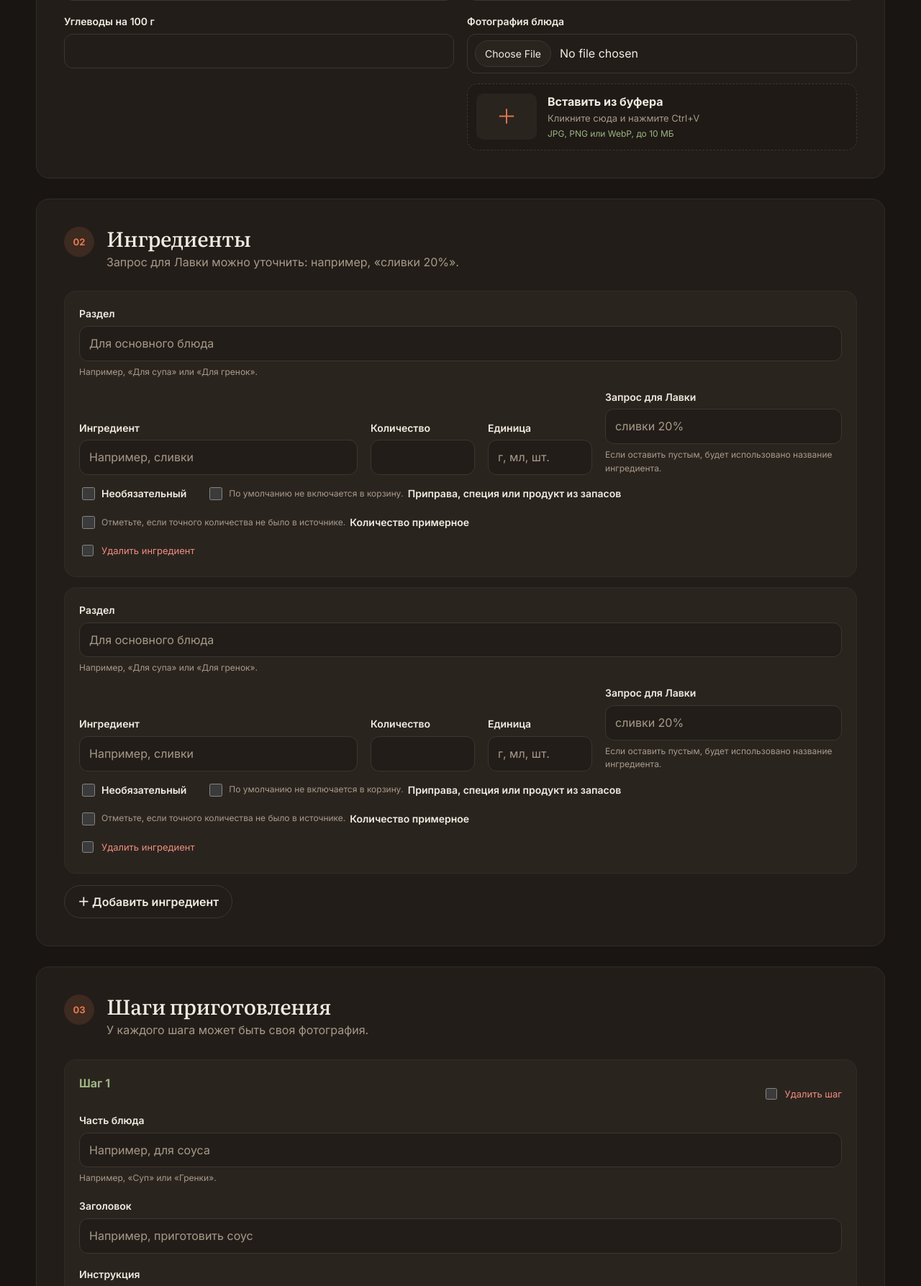
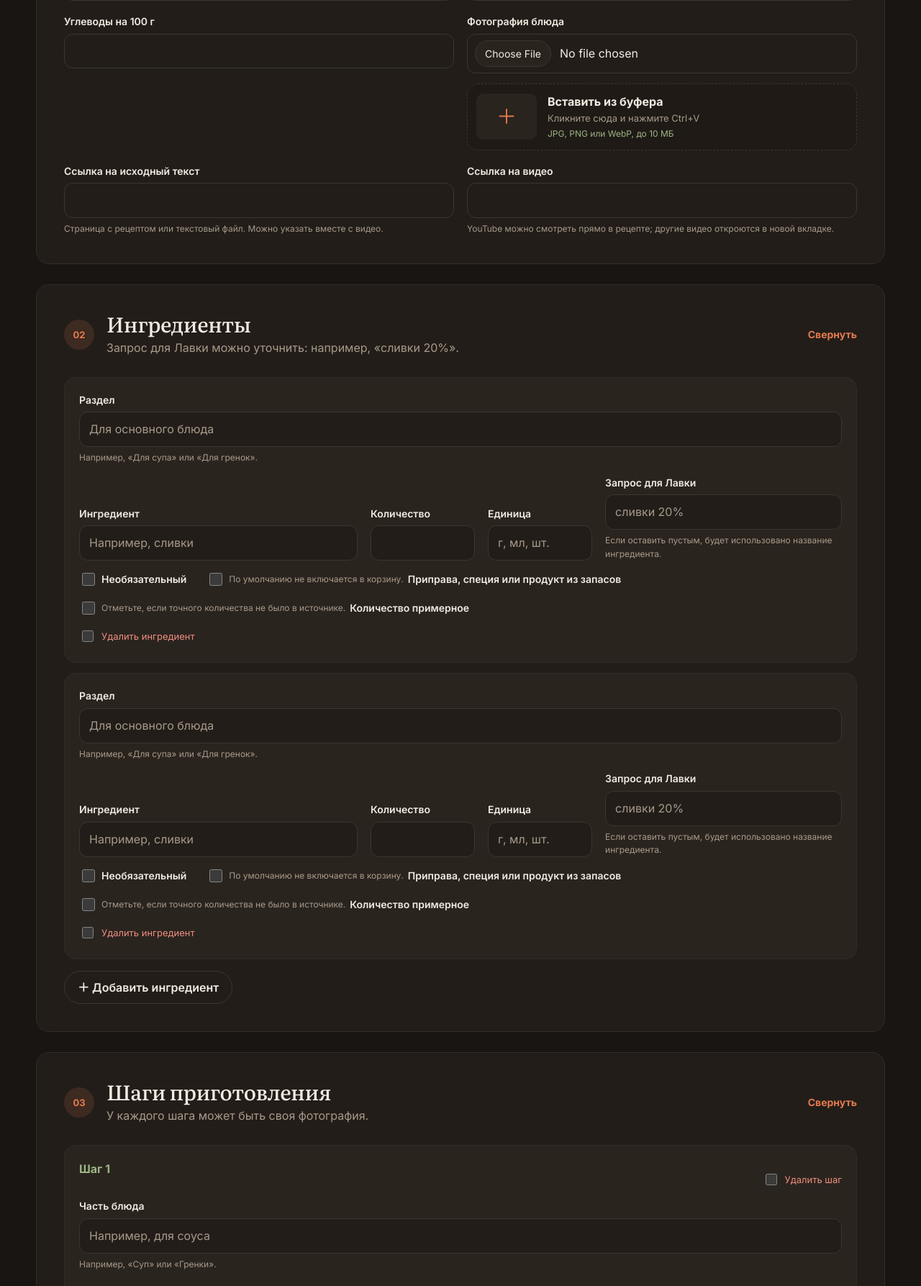
Before and after one commit to pechatov/recipes, a Django app: page /recipes/new/ in a window 1280 px wide. Shown: the part 1382-3169 px from the top of the page at 72% size. Run offline with Django 5.2, Linux system fonts and the light colour scheme; the visitor is signed in with stand-in values (Sample User, id 1); data comes from the database, SQL or seed files in the repository; data that the repository does not hold is empty.

Commit message:
Text and video link and foldable categories (#20)

```diff
--- a/recipes/forms.py
+++ b/recipes/forms.py
@@ -49,7 +49,13 @@ class RecipeForm(forms.ModelForm):
             "fats_per_100g",
             "carbohydrates_per_100g",
             "cover",
+            "text_source_url",
+            "video_url",
         )
+        help_texts = {
+            "text_source_url": "Страница с рецептом или текстовый файл. Можно указать вместе с видео.",
+            "video_url": "YouTube можно смотреть прямо в рецепте; другие видео откроются в новой вкладке.",
+        }
         widgets = {
             "description": forms.Textarea(attrs={"rows": 4}),
             "categories": forms.CheckboxSelectMultiple(attrs={"class": "category-checkboxes"}),
--- a/recipes/models.py
+++ b/recipes/models.py
@@ -178,6 +178,8 @@ class Recipe(models.Model):
         db_index=True,
     )
     source_url = models.URLField("источник", max_length=2048, blank=True)
+    text_source_url = models.URLField("ссылка на исходный текст", max_length=2048, blank=True)
+    video_url = models.URLField("ссылка на видео", max_length=2048, blank=True)
     categories = models.ManyToManyField(
         Category,
         blank=True,
--- a/recipes/static/recipes/app.css
+++ b/recipes/static/recipes/app.css
@@ -444,9 +444,18 @@ input[type="file"]::file-selector-button:hover { color: var(--accent); border-co
 .recipe-form { display: grid; gap: 28px; }
 .form-section { padding: clamp(22px, 4vw, 38px); border: 1px solid var(--line); border-radius: var(--radius); background: var(--surface); }
 .section-heading { display: flex; gap: 17px; margin-bottom: 28px; }
-.section-heading > span { width: 42px; height: 42px; display: grid; flex: 0 0 auto; place-items: center; border-radius: 50%; color: var(--accent); background: var(--accent-soft); font-size: 13px; font-weight: 700; }
+.section-heading > span:first-child { width: 42px; height: 42px; display: grid; flex: 0 0 auto; place-items: center; border-radius: 50%; color: var(--accent); background: var(--accent-soft); font-size: 13px; font-weight: 700; }
 .section-heading h2 { margin: 0 0 5px; font-size: 29px; }
 .section-heading p { margin: 0; color: var(--muted); }
+.collapsible-section > summary { align-items: center; cursor: pointer; list-style: none; flex-wrap: wrap; }
+.collapsible-section > summary::-webkit-details-marker { display: none; }
+.collapsible-section > summary:focus-visible { outline: 2px solid var(--accent); outline-offset: 8px; border-radius: 4px; }
+.collapsible-section > summary:hover h2 { color: var(--accent); }
+.collapsible-section > summary > div { flex: 1 1 180px; }
+.collapsible-section:not([open]) > summary { margin-bottom: 0; }
+.section-toggle { margin-left: auto; color: var(--accent); font-size: 14px; font-weight: 700; }
+.collapsible-section[open] .when-closed, .collapsible-section:not([open]) .when-open { display: none; }
+.recipe-source-links { margin-top: 20px; }
 .form-grid { display: grid; gap: 18px; }
 .two-columns { grid-template-columns: repeat(2, 1fr); }
 .two-columns .field:nth-child(1), .two-columns .field:nth-child(2), .two-columns .field:nth-child(3), .two-columns .field:nth-child(9) { grid-column: 1 / -1; }
--- a/recipes/static/recipes/formsets.js
+++ b/recipes/static/recipes/formsets.js
@@ -116,6 +116,11 @@
 
   const form = document.getElementById("recipe-form");
   if (form) {
+    // Reveal invalid fields before the browser tries to focus them.
+    form.addEventListener("invalid", event => {
+      const section = event.target.closest("details.form-section");
+      if (section) section.open = true;
+    }, true);
     form.addEventListener("submit", () => {
       updateOrder("ingredients");
       updateOrder("steps");
--- a/recipes/views.py
+++ b/recipes/views.py
@@ -547,11 +547,7 @@ def recipe_detail(request, slug):
     import_job = getattr(recipe, "import_job", None) or next(
         iter(recipe.import_jobs.all()), None
     )
-    video_id = (
-        youtube_video_id(recipe.source_url)
-        if import_job and import_job.source_type == ImportJob.SourceType.YOUTUBE
-        else None
-    )
+    video_id = youtube_video_id(recipe.video_url)
     return render(
         request,
         "recipes/recipe_detail.html",
@@ -561,6 +557,8 @@ def recipe_detail(request, slug):
             "pantry_ingredients": [item for item in ingredients if item.is_pantry],
             "source_import_job": import_job,
             "youtube_video_id": video_id,
+            "video_timestamps_match_source": bool(video_id)
+            and video_id == youtube_video_id(recipe.source_url),
         },
     )
 
--- a/templates/recipes/recipe_form.html
+++ b/templates/recipes/recipe_form.html
@@ -80,11 +80,12 @@
       </div>
     </section>
 
-    <section class="form-section">
-      <div class="section-heading">
+    <details class="form-section collapsible-section" open>
+      <summary class="section-heading">
         <span>02</span>
         <div><h2>Ингредиенты</h2><p>Запрос для Лавки можно уточнить: например, «сливки 20%».</p></div>
-      </div>
+        <span class="section-toggle"><span class="when-open">Свернуть</span><span class="when-closed">Развернуть</span></span>
+      </summary>
       {{ ingredient_formset.management_form }}
       {% if ingredient_formset.non_form_errors %}<div class="form-errors">{{ ingredient_formset.non_form_errors }}</div>{% endif %}
       <div id="ingredient-forms" class="formset-list">
@@ -92,13 +93,14 @@
       </div>
       <template id="ingredient-empty-form">{% include "recipes/_ingredient_form.html" with ingredient=ingredient_formset.empty_form %}</template>
       <button class="button button-secondary add-form" type="button" data-prefix="ingredients">＋ Добавить ингредиент</button>
-    </section>
+    </details>
 
-    <section class="form-section">
-      <div class="section-heading">
+    <details class="form-section collapsible-section" open>
+      <summary class="section-heading">
         <span>03</span>
         <div><h2>Шаги приготовления</h2><p>У каждого шага может быть своя фотография.</p></div>
-      </div>
+        <span class="section-toggle"><span class="when-open">Свернуть</span><span class="when-closed">Развернуть</span></span>
+      </summary>
       {{ step_formset.management_form }}
       {% if step_formset.non_form_errors %}<div class="form-errors">{{ step_formset.non_form_errors }}</div>{% endif %}
       <div id="step-forms" class="formset-list">
@@ -106,7 +108,7 @@
       </div>
       <template id="step-empty-form">{% include "recipes/_step_form.html" with step=step_formset.empty_form %}</template>
       <button class="button button-secondary add-form" type="button" data-prefix="steps">＋ Добавить шаг</button>
-    </section>
+    </details>
 
     <div class="sticky-actions">
       <a href="{% if is_create %}{% url 'recipe-list' %}{% else %}{{ recipe.get_absolute_url }}{% endif %}" class="button button-ghost">Отмена</a>
```
Also changed, not shown: recipes/importing/pipeline.py (+10 -0 lines), recipes/tests/test_importing.py (+21 -0 lines), recipes/tests/test_migrations.py (+46 -0 lines), recipes/tests/test_views.py (+87 -2 lines), templates/recipes/recipe_detail.html (+6 -3 lines), README.md, recipes/migrations/0020_recipe_source_links.py (added).
